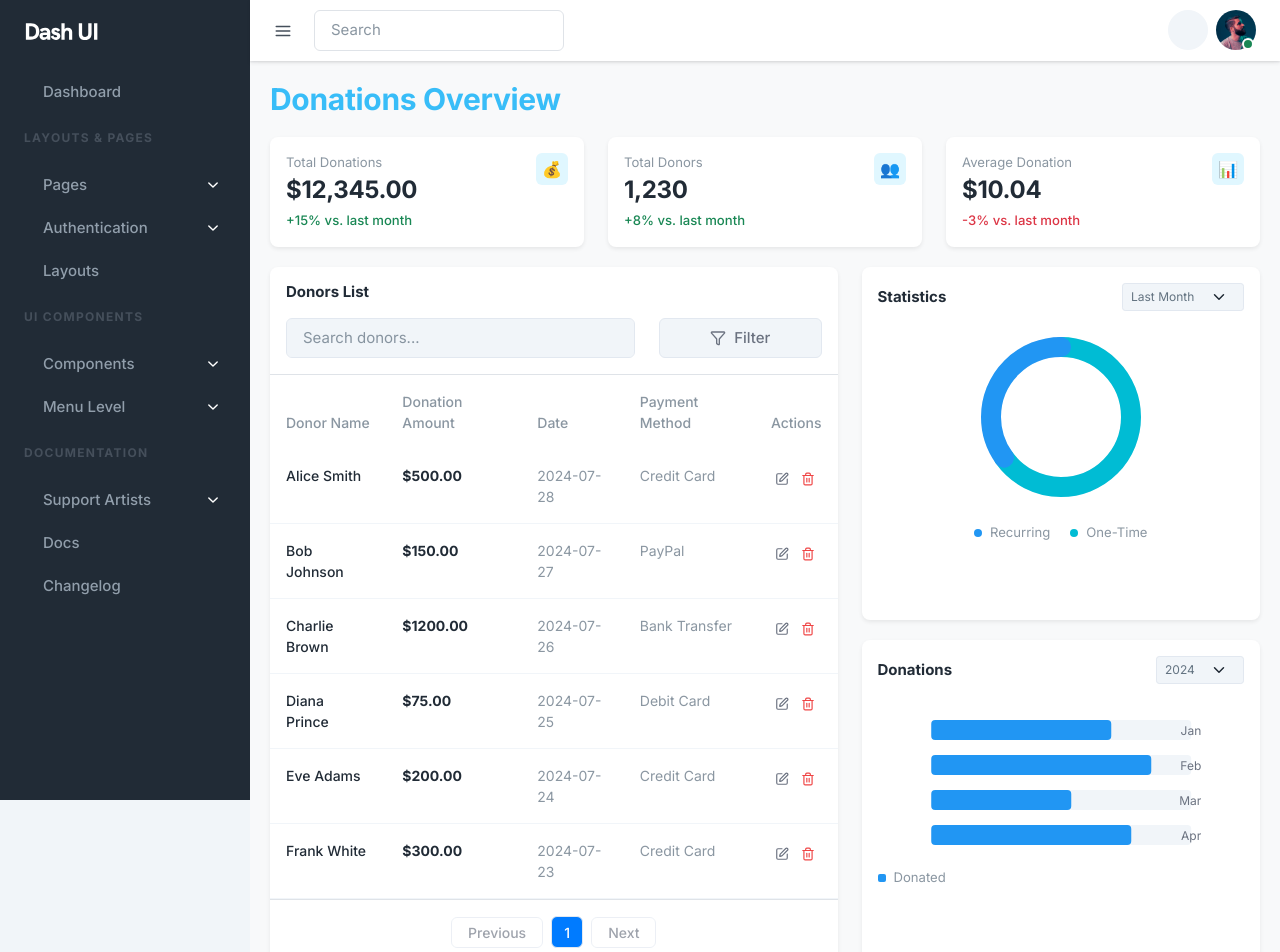
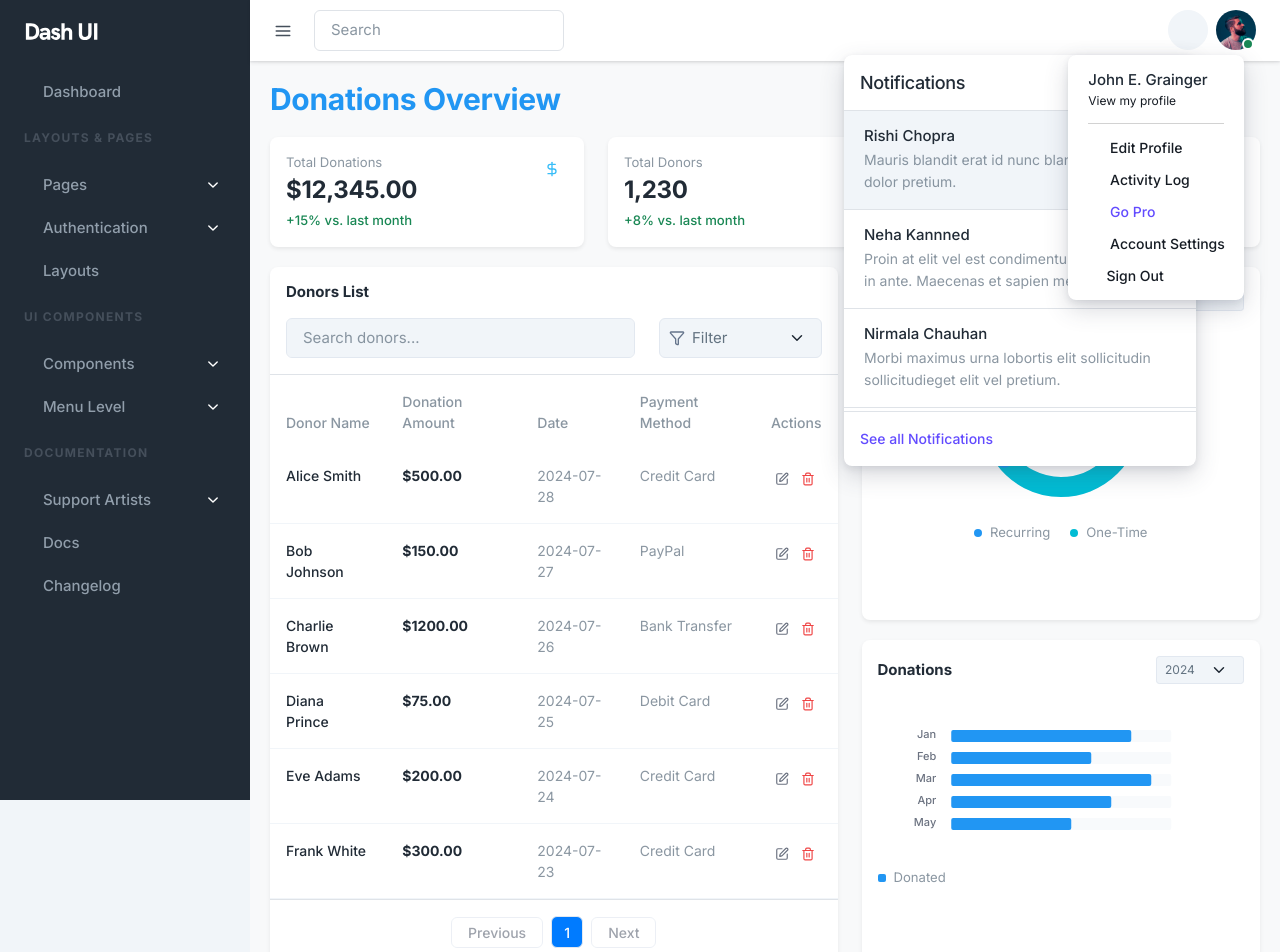
Before and after one commit to shahdhammouda02/ArtFeat-dashboard, a React (Vite) app: page /pages/support-artists/donation-management in a window 1280 px wide. Shown: the top 952 px of the page. Built offline with nearby package versions, Linux system fonts and the light colour scheme; a web font is replaced by a local one.

Commit message:
donation management

```diff
--- a/src/pages/dashboard/pages/Support Artists/DonationManagement.tsx
+++ b/src/pages/dashboard/pages/Support Artists/DonationManagement.tsx
@@ -1,13 +1,19 @@
-import { Card, Row, Col, Table, Button, Form } from "react-bootstrap";
+import { Card, Row, Col, Table, Form, Modal, Button } from "react-bootstrap";
 import { useState } from "react";
-import { Edit, Trash2, Filter } from "lucide-react";
+import {
+  Edit,
+  Trash2,
+  DollarSign,
+  Users,
+  TrendingUp,
+  Filter,
+} from "lucide-react";
 
 const DonationManagement = () => {
   const [search, setSearch] = useState("");
   const [activePage, setActivePage] = useState(1);
-
-  // Sample data
-  const donors = [
+  const [filterMethod, setFilterMethod] = useState<string | null>(null);
+  const [donors, setDonors] = useState([
     {
       name: "Alice Smith",
       amount: 500,
@@ -39,12 +45,91 @@ const DonationManagement = () => {
       date: "2024-07-23",
       method: "Credit Card",
     },
-  ];
+  ]);
+
+  const [chartPeriod, setChartPeriod] = useState("Last Month");
+  const [chartYear, setChartYear] = useState("2024");
+  const [showEditModal, setShowEditModal] = useState(false);
+  const [editingDonor, setEditingDonor] = useState<any>(null);
+  const [editFormData, setEditFormData] = useState({
+    name: "",
+    amount: 0,
+    date: "",
+    method: "",
+  });
 
   const itemsPerPage = 6;
-  const totalPages = Math.ceil(donors.length / itemsPerPage);
+
+  // Filter + Search
+  const filteredDonors = donors.filter((donor) => {
+    const matchesSearch = donor.name
+      .toLowerCase()
+      .includes(search.toLowerCase());
+    const matchesFilter = filterMethod ? donor.method === filterMethod : true;
+    return matchesSearch && matchesFilter;
+  });
+
+  const totalPages = Math.ceil(filteredDonors.length / itemsPerPage);
   const startIndex = (activePage - 1) * itemsPerPage;
-  const currentDonors = donors.slice(startIndex, startIndex + itemsPerPage);
+  const currentDonors = filteredDonors.slice(
+    startIndex,
+    startIndex + itemsPerPage
+  );
+
+  const findOriginalIndex = (donor: (typeof donors)[0]) =>
+    donors.findIndex(
+      (d) =>
+        d.name === donor.name &&
+        d.amount === donor.amount &&
+        d.date === donor.date &&
+        d.method === donor.method
+    );
+
+  // Handle Edit Dialog Open
+  const handleEdit = (index: number) => {
+    const donor = currentDonors[index];
+    const originalIndex = findOriginalIndex(donor);
+
+    setEditingDonor({ ...donor, originalIndex });
+    setEditFormData({ ...donor });
+    setShowEditModal(true);
+  };
+
+  // Handle Edit Save
+  const handleSaveEdit = () => {
+    if (editingDonor) {
+      const updated = donors.map((d, i) =>
+        i === editingDonor.originalIndex
+          ? { ...editFormData, amount: Number(editFormData.amount) }
+          : d
+      );
+      setDonors(updated);
+      setShowEditModal(false);
+      setEditingDonor(null);
+    }
+  };
+
+  // Handle Delete
+  const handleDelete = (index: number) => {
+    const donor = currentDonors[index];
+    const originalIndex = findOriginalIndex(donor);
+
+    if (window.confirm("Are you sure you want to delete this donor?")) {
+      setDonors(donors.filter((_, i) => i !== originalIndex));
+    }
+  };
+
+  const handleInputChange = (
+    e: React.ChangeEvent<
+      HTMLInputElement | HTMLSelectElement | HTMLTextAreaElement
+    >
+  ) => {
+    const { name, value } = e.target;
+    setEditFormData((prev) => ({
+      ...prev,
+      [name]: name === "amount" ? Number(value) : value,
+    }));
+  };
 
   return (
     <div
@@ -53,7 +138,7 @@ const DonationManagement = () => {
     >
       {/* Header */}
       <div className="mb-4">
-        <h2 className="fw-bold" style={{ color: "#38bdf8" }}>
+        <h2 className="fw-bold" style={{ color: "#2196f3" }}>
           Donations Overview
         </h2>
       </div>
@@ -79,11 +164,9 @@ const DonationManagement = () => {
                   style={{
                     width: "32px",
                     height: "32px",
-                    backgroundColor: "#e0f7ff",
-                    borderRadius: "6px",
                   }}
                 >
-                  <span style={{ color: "#38bdf8", fontSize: "16px" }}>💰</span>
+                  <DollarSign size={16} color="#38bdf8" />
                 </div>
               </div>
             </Card.Body>
@@ -108,11 +191,9 @@ const DonationManagement = () => {
                   style={{
                     width: "32px",
                     height: "32px",
-                    backgroundColor: "#e0f7ff",
-                    borderRadius: "6px",
                   }}
                 >
-                  <span style={{ color: "#38bdf8", fontSize: "16px" }}>👥</span>
+                  <Users size={16} color="#38bdf8" />
                 </div>
               </div>
             </Card.Body>
@@ -137,11 +218,9 @@ const DonationManagement = () => {
                   style={{
                     width: "32px",
                     height: "32px",
-                    backgroundColor: "#e0f7ff",
-                    borderRadius: "6px",
                   }}
                 >
-                  <span style={{ color: "#38bdf8", fontSize: "16px" }}>📊</span>
+                  <TrendingUp size={16} color="#38bdf8" />
                 </div>
               </div>
             </Card.Body>
@@ -165,7 +244,10 @@ const DonationManagement = () => {
                       type="text"
                       placeholder="Search donors..."
                       value={search}
-                      onChange={(e) => setSearch(e.target.value)}
+                      onChange={(e: React.ChangeEvent<HTMLInputElement>) => {
+                        setSearch(e.target.value);
+                        setActivePage(1);
+                      }}
                       style={{
                         backgroundColor: "#f1f5f9",
                         border: "1px solid #e2e8f0",
@@ -174,18 +256,55 @@ const DonationManagement = () => {
                     />
                   </Col>
                   <Col md={4}>
-                    <Button
-                      variant="outline-secondary"
-                      className="w-100 d-flex align-items-center justify-content-center gap-2"
-                      style={{
-                        backgroundColor: "#f1f5f9",
-                        border: "1px solid #e2e8f0",
-                        color: "#6b7280",
-                        borderRadius: "6px",
-                      }}
+                    <div
+                      style={{ position: "relative", display: "inline-block" }}
                     >
-                      <Filter size={16} /> Filter
-                    </Button>
+                      {/* Lucide Filter icon overlay (only show when nothing selected) */}
+                      {!filterMethod && (
+                        <Filter
+                          size={16}
+                          style={{
+                            position: "absolute",
+                            top: "50%",
+                            left: "10px",
+                            transform: "translateY(-50%)",
+                            pointerEvents: "none",
+                            color: "#64748b",
+                          }}
+                        />
+                      )}
+
+                      <Form.Select
+                        value={filterMethod || ""}
+                        onChange={(e: React.ChangeEvent<HTMLSelectElement>) => {
+                          const val = e.target.value;
+                          if (val === "reset") {
+                            setFilterMethod(null); // reset filter
+                          } else {
+                            setFilterMethod(val || null);
+                          }
+                        }}
+                        style={{
+                          backgroundColor: "#f1f5f9",
+                          border: "1px solid #e2e8f0",
+                          borderRadius: "6px",
+                          paddingLeft: filterMethod ? "12px" : "32px",
+                        }}
+                      >
+                        {/* Placeholder (only shows when nothing is selected) */}
+                        <option value="" hidden>
+                          Filter
+                        </option>
+
+                        {/* Reset option */}
+                        <option value="reset">Reset Filter</option>
+
+                        <option value="Credit Card">Credit Card</option>
+                        <option value="PayPal">PayPal</option>
+                        <option value="Bank Transfer">Bank Transfer</option>
+                        <option value="Debit Card">Debit Card</option>
+                      </Form.Select>
+                    </div>
                   </Col>
                 </Row>
               </div>
@@ -231,6 +350,7 @@ const DonationManagement = () => {
                                 border: "none",
                                 color: "#6b7280",
                               }}
+                              onClick={() => handleEdit(i)}
                             >
                               <Edit size={14} />
                             </button>
@@ -241,6 +361,7 @@ const DonationManagement = () => {
                                 border: "none",
                                 color: "#ef4444",
                               }}
+                              onClick={() => handleDelete(i)}
                             >
                               <Trash2 size={14} />
                             </button>
@@ -325,6 +446,10 @@ const DonationManagement = () => {
                     <h5 className="fw-bold mb-0 text-dark">Statistics</h5>
                     <Form.Select
                       size="sm"
+                      value={chartPeriod}
+                      onChange={(e: React.ChangeEvent<HTMLSelectElement>) =>
+                        setChartPeriod(e.target.value)
+                      }
                       style={{
                         width: "auto",
                         backgroundColor: "#f1f5f9",
@@ -416,6 +541,10 @@ const DonationManagement = () => {
                     <h5 className="fw-bold mb-0 text-dark">Donations</h5>
                     <Form.Select
                       size="sm"
+                      value={chartYear}
+                      onChange={(e: React.ChangeEvent<HTMLSelectElement>) =>
+                        setChartYear(e.target.value)
+                      }
                       style={{
                         width: "auto",
                         backgroundColor: "#f1f5f9",
@@ -429,110 +558,137 @@ const DonationManagement = () => {
                   </div>
                   <div style={{ height: "160px", position: "relative" }}>
                     <svg width="100%" height="160" viewBox="0 0 300 160">
-                      {/* Background bars */}
                       <rect
-                        x="20"
-                        y="20"
-                        width="260"
-                        height="20"
-                        fill="#f1f5f9"
-                        rx="4"
+                        x="40"
+                        y="30"
+                        width="220"
+                        height="12"
+                        fill="#f8fafc"
+                        rx="2"
                       />
                       <rect
-                        x="20"
-                        y="55"
-                        width="260"
-                        height="20"
-                        fill="#f1f5f9"
-                        rx="4"
+                        x="40"
+                        y="52"
+                        width="220"
+                        height="12"
+                        fill="#f8fafc"
+                        rx="2"
                       />
                       <rect
-                        x="20"
-                        y="90"
-                        width="260"
-                        height="20"
-                        fill="#f1f5f9"
-                        rx="4"
+                        x="40"
+                        y="74"
+                        width="220"
+                        height="12"
+                        fill="#f8fafc"
+                        rx="2"
                       />
                       <rect
-                        x="20"
-                        y="125"
-                        width="260"
-                        height="20"
-                        fill="#f1f5f9"
-                        rx="4"
+                        x="40"
+                        y="96"
+                        width="220"
+                        height="12"
+                        fill="#f8fafc"
+                        rx="2"
+                      />
+                      <rect
+                        x="40"
+                        y="118"
+                        width="220"
+                        height="12"
+                        fill="#f8fafc"
+                        rx="2"
                       />
 
-                      {/* Data bars (horizontal) */}
                       <rect
-                        x="20"
-                        y="20"
+                        x="40"
+                        y="30"
                         width="180"
-                        height="20"
+                        height="12"
                         fill="#2196f3"
-                        rx="4"
+                        rx="2"
                       />
                       <rect
-                        x="20"
-                        y="55"
-                        width="220"
-                        height="20"
+                        x="40"
+                        y="52"
+                        width="140"
+                        height="12"
                         fill="#2196f3"
-                        rx="4"
+                        rx="2"
                       />
                       <rect
-                        x="20"
-                        y="90"
-                        width="140"
-                        height="20"
+                        x="40"
+                        y="74"
+                        width="200"
+                        height="12"
                         fill="#2196f3"
-                        rx="4"
+                        rx="2"
                       />
                       <rect
-                        x="20"
-                        y="125"
-                        width="200"
-                        height="20"
+                        x="40"
+                        y="96"
+                        width="160"
+                        height="12"
                         fill="#2196f3"
-                        rx="4"
+                        rx="2"
+                      />
+                      <rect
+                        x="40"
+                        y="118"
+                        width="120"
+                        height="12"
+                        fill="#2196f3"
+                        rx="2"
                       />
 
-                      {/* Labels */}
                       <text
-                        x="290"
-                        y="35"
+                        x="25"
+                        y="38"
                         textAnchor="end"
-                        fontSize="12"
+                        fontSize="11"
                         fill="#6b7280"
+                        fontWeight="500"
                       >
                         Jan
                       </text>
                       <text
-                        x="290"
-                        y="70"
+                        x="25"
+                        y="60"
                         textAnchor="end"
-                        fontSize="12"
+                        fontSize="11"
                         fill="#6b7280"
+                        fontWeight="500"
                       >
                         Feb
                       </text>
                       <text
-                        x="290"
-                        y="105"
+                        x="25"
+                        y="82"
                         textAnchor="end"
-                        fontSize="12"
+                        fontSize="11"
                         fill="#6b7280"
+                        fontWeight="500"
                       >
                         Mar
                       </text>
                       <text
-                        x="290"
-                        y="140"
+                        x="25"
+                        y="104"
                         textAnchor="end"
-                        fontSize="12"
+                        fontSize="11"
                         fill="#6b7280"
+                        fontWeight="500"
                       >
                         Apr
+                      </text>
+                      <text
+                        x="25"
+                        y="126"
+                        textAnchor="end"
+                        fontSize="11"
+                        fill="#6b7280"
+                        fontWeight="500"
+                      >
+                        May
                       </text>
                     </svg>
                   </div>
@@ -553,6 +709,58 @@ const DonationManagement = () => {
           </Row>
         </Col>
       </Row>
+
+      {/* Edit Donor Modal */}
+      <Modal
+        show={showEditModal}
+        onHide={() => setShowEditModal(false)}
+        centered
+      >
+        <Modal.Header closeButton>
+          <Modal.Title>Edit Donor Information</Modal.Title>
+        </Modal.Header>
+        <Modal.Body>
+          <Form>
+            {[
+              { label: "Donor Name", name: "name", type: "text" },
+              { label: "Donation Amount", name: "amount", type: "number" },
+              { label: "Date", name: "date", type: "date" },
+            ].map((field) => (
+              <Form.Group className="mb-3" key={field.name}>
+                <Form.Label>{field.label}</Form.Label>
+                <Form.Control
+                  type={field.type}
+                  name={field.name}
+                  value={(editFormData as any)[field.name]}
+                  onChange={handleInputChange}
+                />
+              </Form.Group>
+            ))}
+
+            <Form.Group className="mb-3">
+              <Form.Label>Payment Method</Form.Label>
+              <Form.Select
+                name="method"
+                value={editFormData.method}
+                onChange={handleInputChange}
+              >
+                <option value="Credit Card">Credit Card</option>
+                <option value="PayPal">PayPal</option>
+                <option value="Bank Transfer">Bank Transfer</option>
+                <option value="Debit Card">Debit Card</option>
+              </Form.Select>
+            </Form.Group>
+          </Form>
+        </Modal.Body>
+        <Modal.Footer>
+          <Button variant="secondary" onClick={() => setShowEditModal(false)}>
+            Cancel
+          </Button>
+          <Button variant="primary" onClick={handleSaveEdit}>
+            Save Changes
+          </Button>
+        </Modal.Footer>
+      </Modal>
     </div>
   );
 };
```
